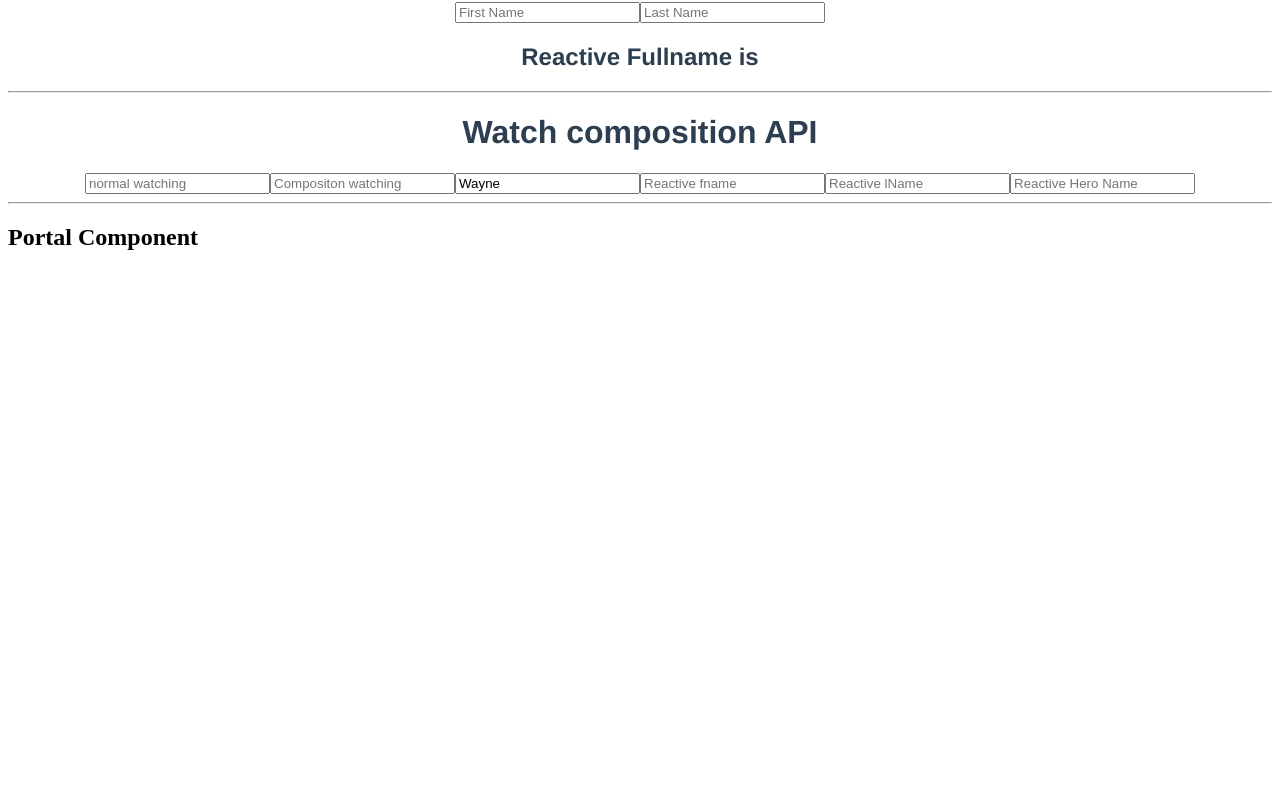
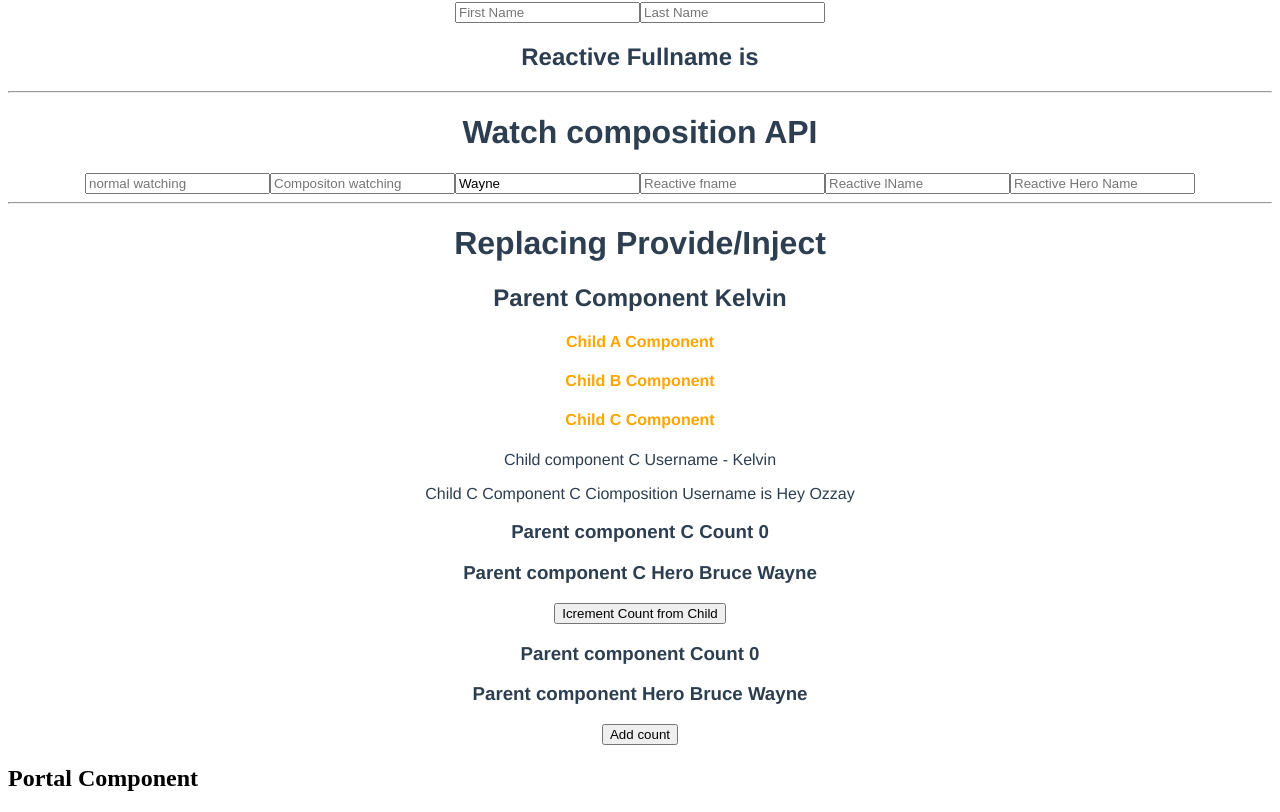
Before and after one commit to OzzayNetwork/vue-components-hello-world, a Vue app: page / in a window 1280 px wide. Shown: the part 4418-5230 px from the top of the page. Before the commit the page ends 4689 px from the top, so only its background shows below. Built offline with nearby package versions, Linux system fonts and the light colour scheme; no server answers.

Commit message:
kelvin: some changes have been done to handle reactive child components

```diff
--- a/src/App.vue
+++ b/src/App.vue
@@ -134,6 +134,9 @@
   <WatchCompositionApiVue/>
   <hr>
 
+  <h1>Replacing Provide/Inject</h1>
+  <ProvideInjectCompositionVue/>
+
 
 
 
@@ -163,6 +166,8 @@ import MethodsVue from './components/Methods.vue';
 import VmodelVue from './components/Vmodel.vue';
 import ComputedCompositionapiVue from './components/ComputedCompositionapi.vue';
 import WatchCompositionApiVue from './components/Watch.Composition.Api.vue';
+import ProvideInjectCompositionVue from './components/ProvideInject.composition.vue';
+
 
 
 
@@ -194,7 +199,8 @@ export default {
     MethodsVue,
     VmodelVue,
     ComputedCompositionapiVue,
-    WatchCompositionApiVue
+    WatchCompositionApiVue,
+    ProvideInjectCompositionVue
   },
 
   //this enables us to share data across several leveles of components
--- /dev/null
+++ b/src/components/ChildA.composition.vue
@@ -0,0 +1,21 @@
+<template>
+    <div>
+       <h4> Child A Component</h4>
+    </div>
+    <ChildbCompositionVue/>
+</template>
+
+<script>
+import ChildbCompositionVue from './ChildB.composition.vue'
+
+    export default {
+        name:"ChidA",
+        components:{
+            ChildbCompositionVue
+        }
+    }
+</script>
+
+<style lang="scss" scoped>
+
+</style>
--- /dev/null
+++ b/src/components/ChildB.composition.vue
@@ -0,0 +1,21 @@
+<template>
+    <div>
+        <h4>Child B Component</h4>
+    </div>
+    <ChildCCompositionVue/>
+</template>
+
+<script>
+import ChildCCompositionVue from './ChildC.composition.vue'
+
+    export default {
+        name:"ChidB",
+        components:{
+            ChildCCompositionVue
+        }
+    }
+</script>
+
+<style lang="scss" scoped>
+
+</style>
--- /dev/null
+++ b/src/components/ChildC.composition.vue
@@ -0,0 +1,42 @@
+<template>
+    <div>
+        <h4>Child C Component</h4>
+        <p>Child component C Username - {{userName}}</p>
+        <p>Child C Component C Ciomposition Username is {{childUsername}}</p>
+
+
+        <h3>Parent component C Count {{childCount}}</h3>
+        <h3>Parent component C Hero {{firstName}} {{lastName}}</h3>
+
+        <button @click="incrementCount">Icrement Count from Child</button>
+    </div>
+</template>
+
+<script>
+import { inject,toRefs } from 'vue'
+
+
+    export default {
+        name:"ChidC",
+        setup(){
+           const childUsername= inject('c_userName', 'Default Username')
+           const childCount=inject('C_count',0)
+           const childHero=inject('c_hero', {})
+           const incrementCount=inject('incrementCount')
+
+
+
+           return{
+            childUsername,
+            childCount,
+            incrementCount,
+            ...toRefs(childHero)
+           }
+        },
+        inject:['userName']
+    }
+</script>
+
+<style lang="scss" scoped>
+
+</style>
--- /dev/null
+++ b/src/components/ProvideInject.composition.vue
@@ -0,0 +1,62 @@
+<template>
+    <div>
+        <h2>Parent Component {{name}}</h2>
+    </div>
+    <ChildACompositionVue/>
+    <h3>Parent component Count {{count}}</h3>
+    <h3>Parent component Hero {{firstName}} {{lastName}}</h3>
+
+    <button @click="incrementCount">Add count</button>
+</template>
+
+<script>
+import { reactive, toRefs,provide, ref } from 'vue'
+import ChildACompositionVue from './ChildA.composition.vue'
+
+
+export default {
+    name:'ProvideInject',
+    components:{
+        ChildACompositionVue
+    },
+    setup () {
+
+
+        provide('c_userName','Hey Ozzay')
+        const count=ref(0)
+        function incrementCount(){
+            count.value++
+
+        }
+        const state = reactive({
+           firstName:'Bruce',
+           lastName:'Wayne'
+        })
+
+        provide('C_count', count)
+        provide('c_hero', state)
+        provide('incrementCount',incrementCount)
+
+
+        return {
+            count,
+            incrementCount,
+            ...toRefs(state),
+        }
+    },
+    data(){
+       return{
+         name:'Kelvin'
+       }
+    },
+    provide(){
+        return{
+            userName:this.name
+        }
+    }
+}
+</script>
+
+<style lang="scss" scoped>
+
+</style>
```
